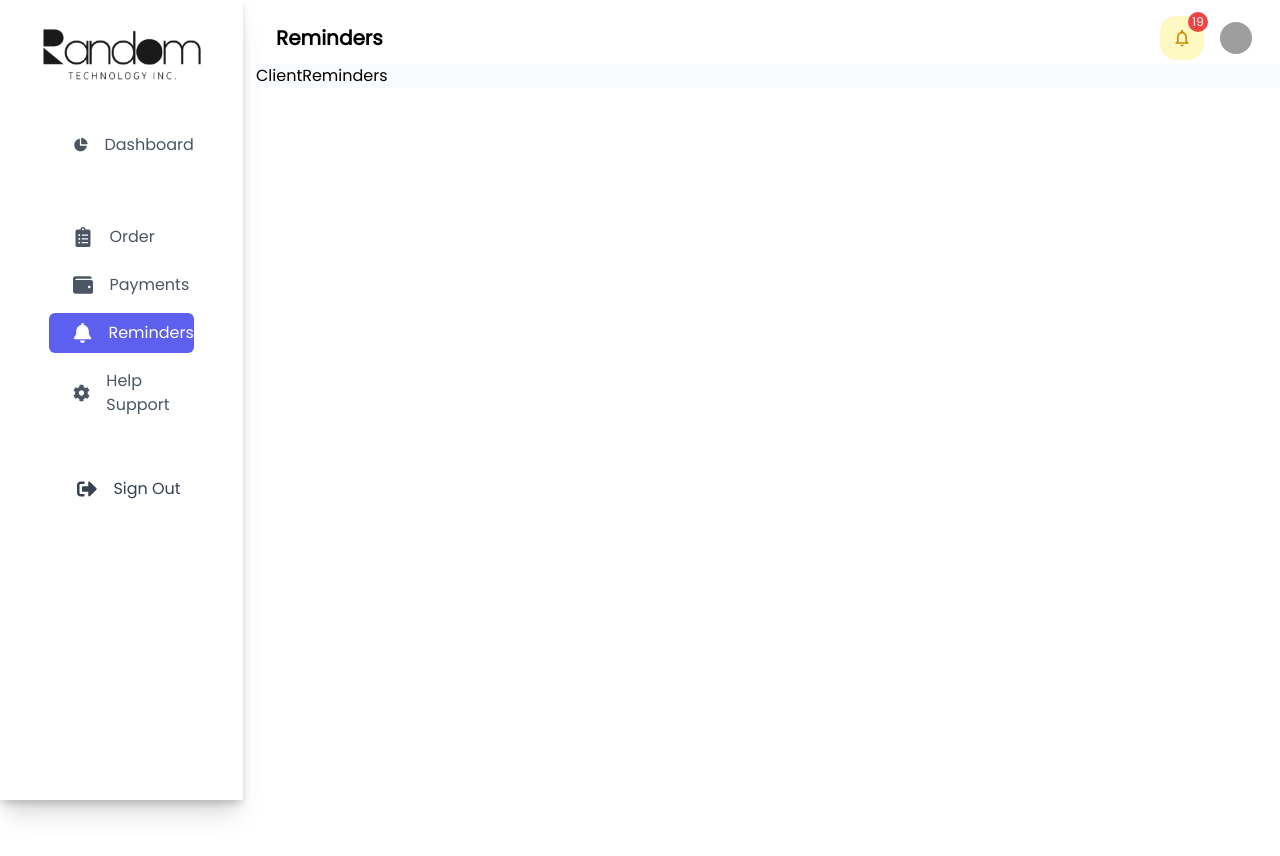
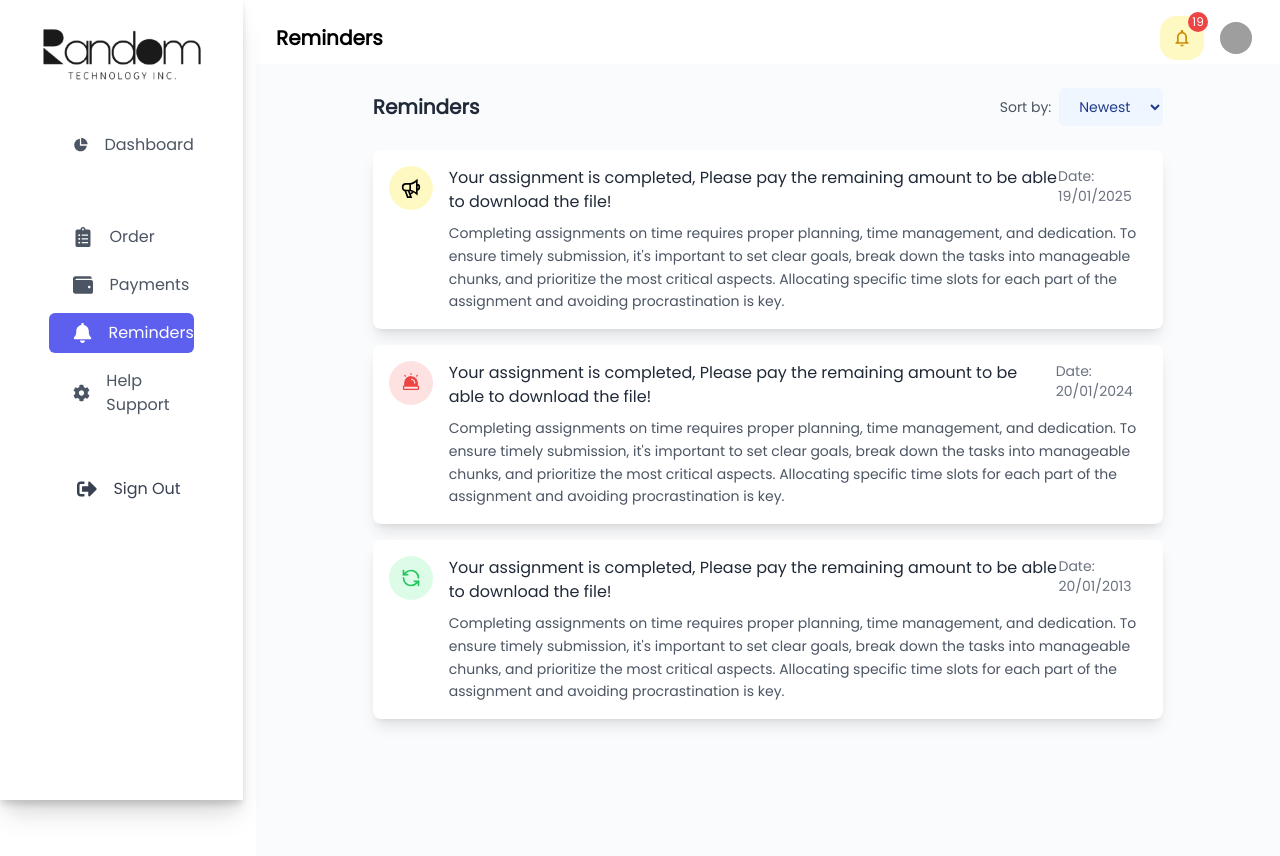
Before and after one commit to MilanPokharel1/AssignmentNepal, a React (Vite) app: page /client/reminders in a window 1280 px wide. Shown: the top 856 px of the page. Before the commit the page ends 800 px from the top, so only its background shows below. Built offline with nearby package versions, Linux system fonts and the light colour scheme; grey boxes are pictures that could not be loaded.

Commit message:
update before break 1

```diff
--- a/src/screens/client/Order/ClientOrder.jsx
+++ b/src/screens/client/Order/ClientOrder.jsx
@@ -132,8 +132,7 @@ const ClientOrder = () => {
 
   return (
     <div className="flex-1 p-6">
-      <div className="flex flex-row px-4 mt-5 max-w-[85%]">
-        <h1 className="flex-1">Assignment</h1>
+      <div className="flex flex-row-reverse px-4 mt-5 max-w-[85%]">
         <div className="flex justify-between items-center mr-5 gap-3">
           <div className="relative">
             <input
--- a/src/screens/client/Payments/ClientPayments.jsx
+++ b/src/screens/client/Payments/ClientPayments.jsx
@@ -121,8 +121,7 @@ const ClientPayments = () => {
 
   return (
     <div className="p-6 flex-1 bg-[#fafbfc] max-w-[85%]">
-      <div className="flex justify-between items-center">
-        <h1 className="text-2xl font-bold mb-6">Payments</h1>
+      <div className="flex justify-between items-center flex-row-reverse">
         <div className="flex justify-between items-center mb-4 gap-3">
           <div className="relative">
             <input
--- a/src/screens/client/Reminders/ClientReminders.jsx
+++ b/src/screens/client/Reminders/ClientReminders.jsx
@@ -1,7 +1,77 @@
-import React from "react";
+import React, { useState } from "react";
+import { ReminderCard } from "./Components/RemianderCard";
 
 const ClientReminders = () => {
-  return <div className="bg-[#fafbfc]">ClientReminders</div>;
+  const [sortOrder, setSortOrder] = useState("newest");
+
+  const reminderData = [
+    {
+      id: 1,
+      title:
+        "Your assignment is completed, Please pay the remaining amount to be able to download the file!",
+      date: "20/01/2024",
+      type: "alert",
+      description:
+        "Completing assignments on time requires proper planning, time management, and dedication. To ensure timely submission, it's important to set clear goals, break down the tasks into manageable chunks, and prioritize the most critical aspects. Allocating specific time slots for each part of the assignment and avoiding procrastination is key.",
+    },
+    {
+      id: 2,
+      title:
+        "Your assignment is completed, Please pay the remaining amount to be able to download the file!",
+      date: "19/01/2025",
+      type: "warning",
+      description:
+        "Completing assignments on time requires proper planning, time management, and dedication. To ensure timely submission, it's important to set clear goals, break down the tasks into manageable chunks, and prioritize the most critical aspects. Allocating specific time slots for each part of the assignment and avoiding procrastination is key.",
+    },
+    {
+      id: 3,
+      title:
+        "Your assignment is completed, Please pay the remaining amount to be able to download the file!",
+      date: "20/01/2013",
+      type: "update",
+      description:
+        "Completing assignments on time requires proper planning, time management, and dedication. To ensure timely submission, it's important to set clear goals, break down the tasks into manageable chunks, and prioritize the most critical aspects. Allocating specific time slots for each part of the assignment and avoiding procrastination is key.",
+    },
+  ];
+
+  const sortedReminders = [...reminderData].sort((a, b) => {
+    const dateA = new Date(a.date.split("/").reverse().join("/"));
+    const dateB = new Date(b.date.split("/").reverse().join("/"));
+    return sortOrder === "newest" ? dateB - dateA : dateA - dateB;
+  });
+
+  return (
+    <div className="bg-[#fafbfc] min-h-screen p-6">
+      <div className="w-[81%] mx-auto">
+        <div className="flex justify-between items-center mb-6">
+          <h2 className="text-xl font-semibold text-gray-800">Reminders</h2>
+          <div className="flex items-center gap-2">
+            <span className="text-sm text-gray-600">Sort by:</span>
+            <select
+              className="bg-blue-50 text-sm text-blue-900 py-2 px-4 rounded-md cursor-pointer"
+              value={sortOrder}
+              onChange={(e) => setSortOrder(e.target.value)}
+            >
+              <option value="newest">Newest</option>
+              <option value="oldest">Oldest</option>
+            </select>
+          </div>
+        </div>
+
+        <div className="space-y-4">
+          {sortedReminders.map((reminder) => (
+            <ReminderCard
+              key={reminder.id}
+              title={reminder.title}
+              date={reminder.date}
+              type={reminder.type}
+              description={reminder.description}
+            />
+          ))}
+        </div>
+      </div>
+    </div>
+  );
 };
 
 export default ClientReminders;
--- /dev/null
+++ b/src/screens/client/Reminders/Components/RemianderCard.jsx
@@ -0,0 +1,57 @@
+import React from "react";
+import { PiSirenFill } from "react-icons/pi";
+import { GrAnnounce } from "react-icons/gr";
+import { LuRefreshCcw } from "react-icons/lu";
+
+
+export const ReminderCard = ({ title, date, type, description }) => {
+  const getIconContent = () => {
+    switch (type) {
+      case "alert":
+        return {
+          icon: <PiSirenFill className="text-xl" />,
+          bgColor: "bg-red-100",
+          iconColor: "text-red-500 font-bold",
+        };
+      case "warning":
+        return {
+          icon: <GrAnnounce className="text-xl" />,
+          bgColor: "bg-yellow-100",
+          iconColor: "text-black",
+        };
+      case "update":
+        return {
+          icon: <LuRefreshCcw className="text-xl" />,
+          bgColor: "bg-green-100",
+          iconColor: "text-green-500",
+        };
+      default:
+        return {
+          icon: <IoMdAlert className="text-xl" />,
+          bgColor: "bg-red-100",
+          iconColor: "text-red-500",
+        };
+    }
+  };
+
+  const iconContent = getIconContent();
+
+  return (
+    <div className="bg-white rounded-lg shadow-lg p-4 mb-4">
+      <div className="flex items-start gap-4">
+        <div
+          className={`${iconContent.bgColor} ${iconContent.iconColor} p-3 rounded-full text-3xl flex items-center justify-center flex-shrink-0`}
+        >
+          {iconContent.icon}
+        </div>
+        <div className="flex-1">
+          <div className="flex justify-between items-start">
+            <h3 className="font-medium text-gray-800 mb-2">{title}</h3>
+            <span className="text-sm text-gray-500">Date: {date}</span>
+          </div>
+          <p className="text-sm text-gray-600 leading-relaxed">{description}</p>
+        </div>
+      </div>
+    </div>
+  );
+};
```
